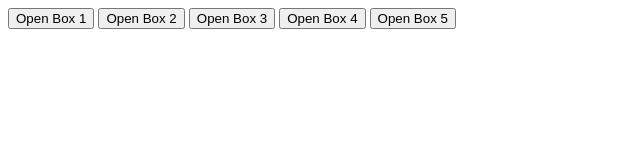
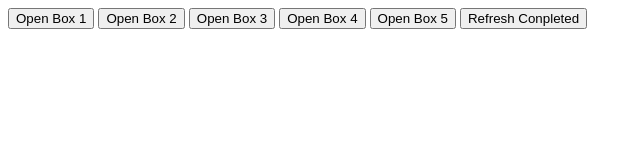
Before and after one commit to Onlyfans3/Life, a plain HTML site: page index.html in a window 1280 px wide. Shown: the whole page, without its empty margins (0-642 px from the left). Drawn offline with Linux system fonts and the light colour scheme.

Commit message:
Update index.html

```diff
--- a/index.html
+++ b/index.html
@@ -2,6 +2,8 @@
 <html>
 <head>
   <title>Back Button Stack</title>
+
+  <meta name="viewport" content="width=device-width, initial-scale=1.0"/>
   <style>
     .box {
       display: none;
@@ -26,8 +28,16 @@
 <button id="open3">Open Box 3</button>
 <button id="open4">Open Box 4</button>
 <button id="open5">Open Box 5</button>
+<button onclick="sendExitAlert()">Refresh Conpleted</button>
+<script>
 
-<script>
+  function sendExitAlert() {
+      if (window.AppInventor && window.AppInventor.setWebViewString) {
+        window.AppInventor.setWebViewString("exit_alert");
+      } else {
+        alert("Not running inside Kodular WebViewer");
+      }
+  }
   let openBoxes = [];
 
   // Show box and add to stack
```
